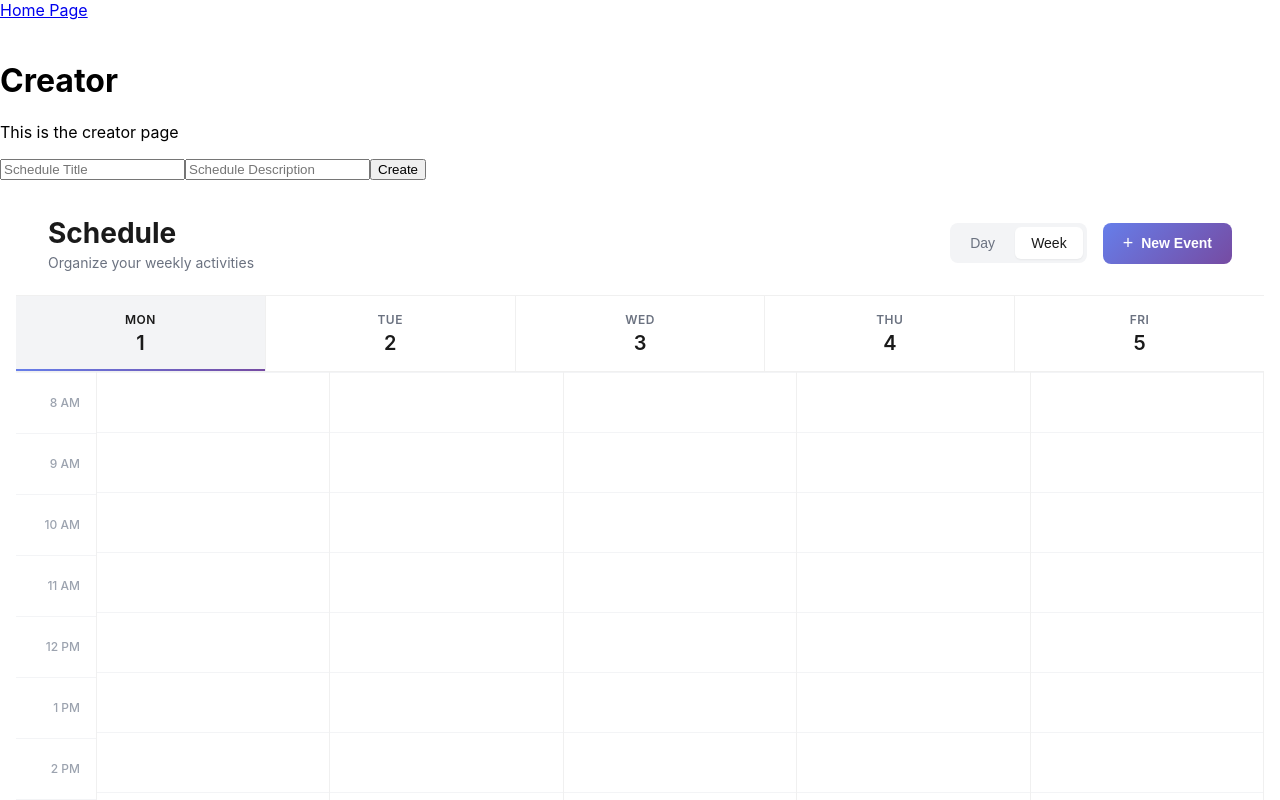
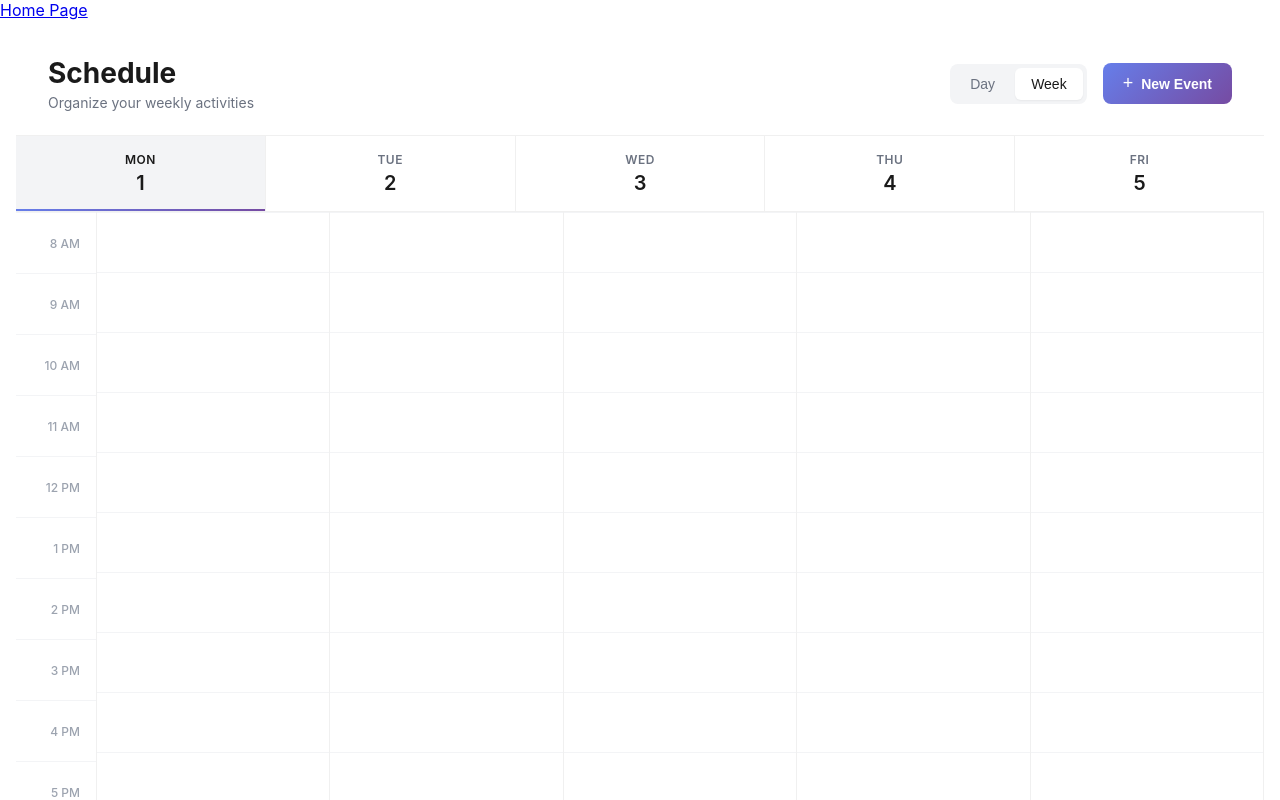
Before and after one commit to Mykyta-G/Schedule-Builder-AI, a Vue app: page / in a window 1280 px wide. Both pictures are taken after a click on the link "Creator Page". Shown: the top 800 px of the page. Built offline with nearby package versions, Linux system fonts and the light colour scheme.

Commit message:
Hid the testing inputs

```diff
--- a/src/components/CreatorPage.vue
+++ b/src/components/CreatorPage.vue
@@ -2,12 +2,12 @@
   <div>
     <a href="#" @click.prevent="goToHome">Home Page</a>
     <br><br>
-    <h1>Creator</h1>
+    <!-- <h1>Creator</h1>
     <p>This is the creator page</p>
     <input v-model="title" type="text" id="ScheduleTitle" placeholder="Schedule Title">
     <input v-model="description" type="text" id="ScheduleDescription" placeholder="Schedule Description">
     <button @click="createSchedule">Create</button>
-    <br><br>
+    <br><br> -->
     <SimpleSchedule @change="onScheduleChange" />
   </div>
 </template>
```
